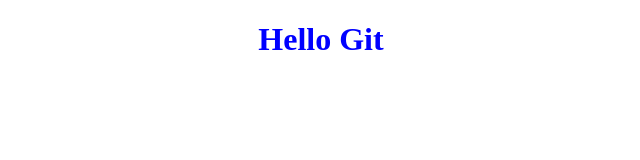
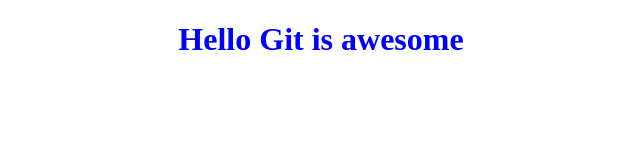
Before and after one commit to Karyna94/weather-app, a plain HTML site: page index.html in a window 1280 px wide. Shown: the whole page, without its empty margins (319-959 px from the left). Drawn offline with Linux system fonts and the light colour scheme.

Commit message:
change the copy of the website

```diff
--- a/index.html
+++ b/index.html
@@ -4,11 +4,11 @@
     <meta charset="UTF-8" />
     <meta http-equiv="X-UA-Compatible" content="IE=edge" />
     <meta name="viewport" content="width=device-width, initial-scale=1.0" />
-    <title>Document</title>
+    <title>GitHub</title>
     <link rel="stylesheet" href="style.css" />
   </head>
   <body>
-    <h1>Hello Git</h1>
+    <h1>Hello Git is awesome</h1>
     <script src="script.js"></script>
   </body>
 </html>
```
